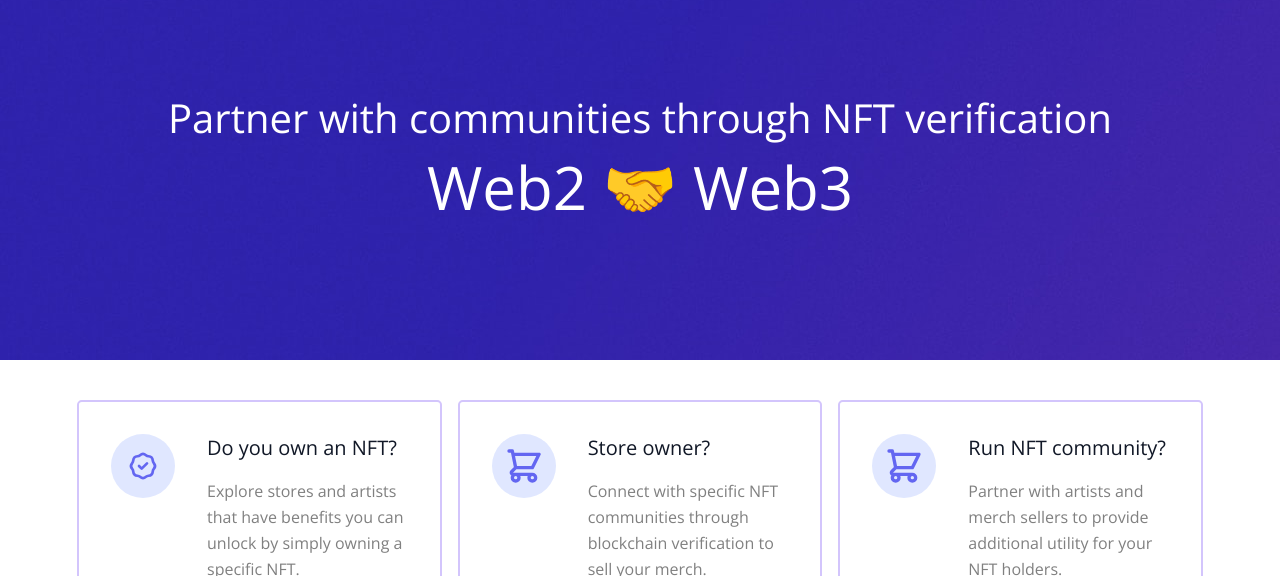
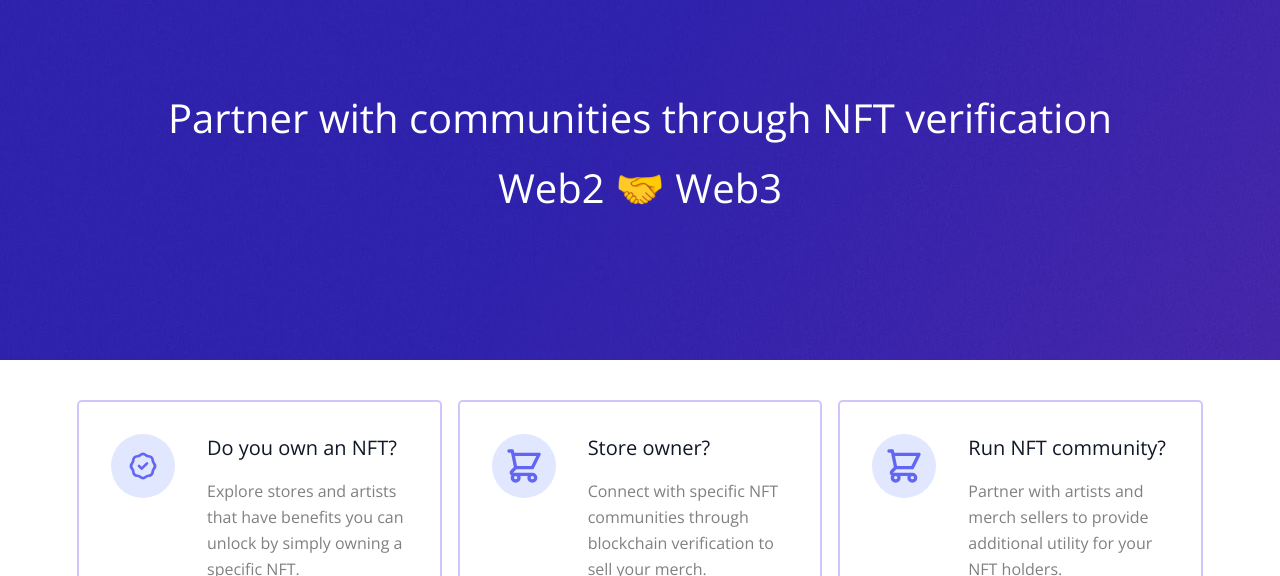
Before and after one commit to DistrictData/intrare, a plain HTML site: page index.html in a window 1280 px wide. Shown: the part 68-644 px from the top of the page. Drawn offline with nearby package versions, Linux system fonts and the light colour scheme; a script that the page names is missing.

Commit message:
Update index.html

```diff
--- a/index.html
+++ b/index.html
@@ -81,7 +81,7 @@
 				<h2>Partner with communities through NFT verification</h2>
           <br>
 
-        <p style=font-size:60px;>Web2 &#129309 Web3</p>
+        <p style=font-size:40px;>Web2 &#129309 Web3</p>
 			</div>
 		</div>
 	</div>
```
